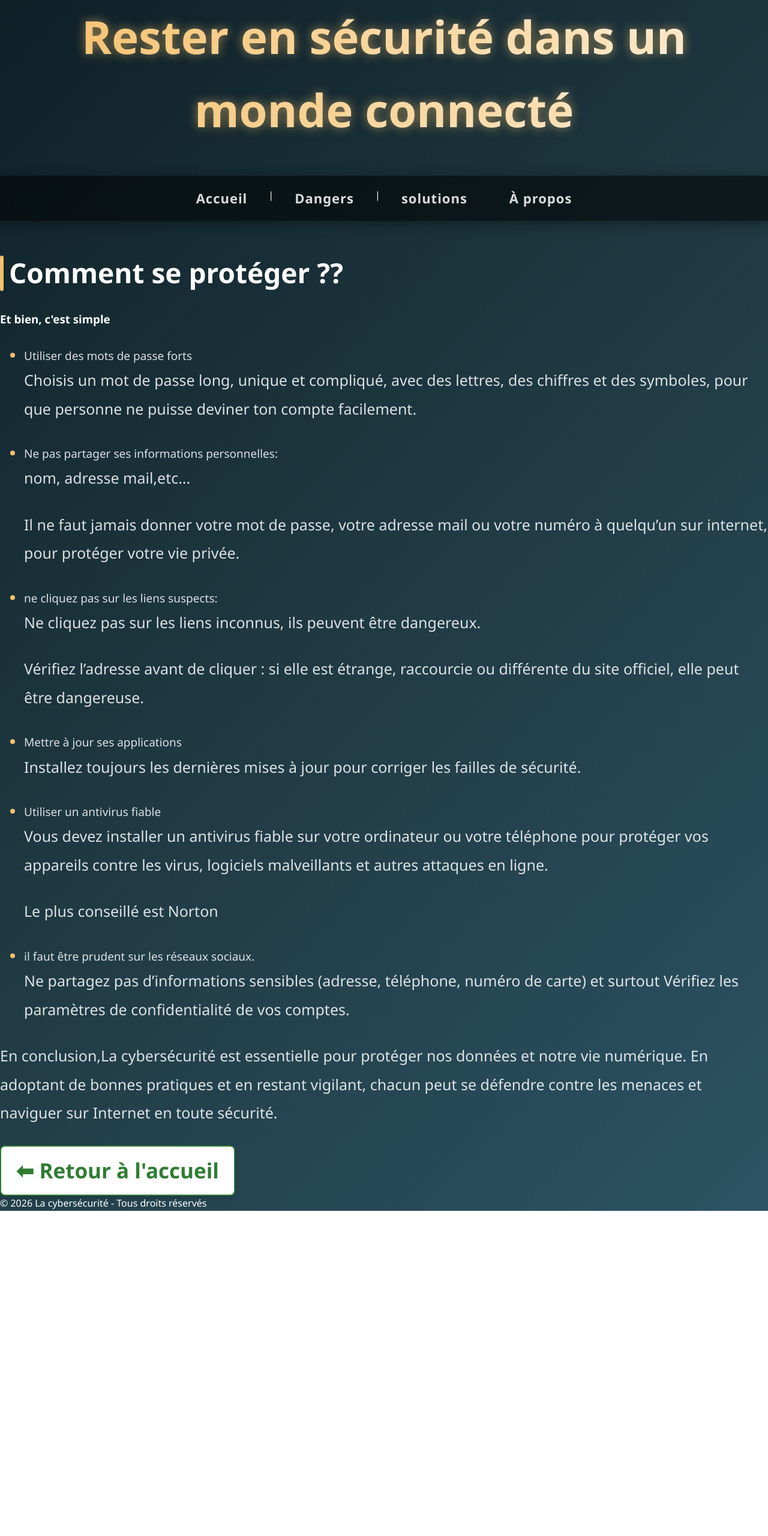
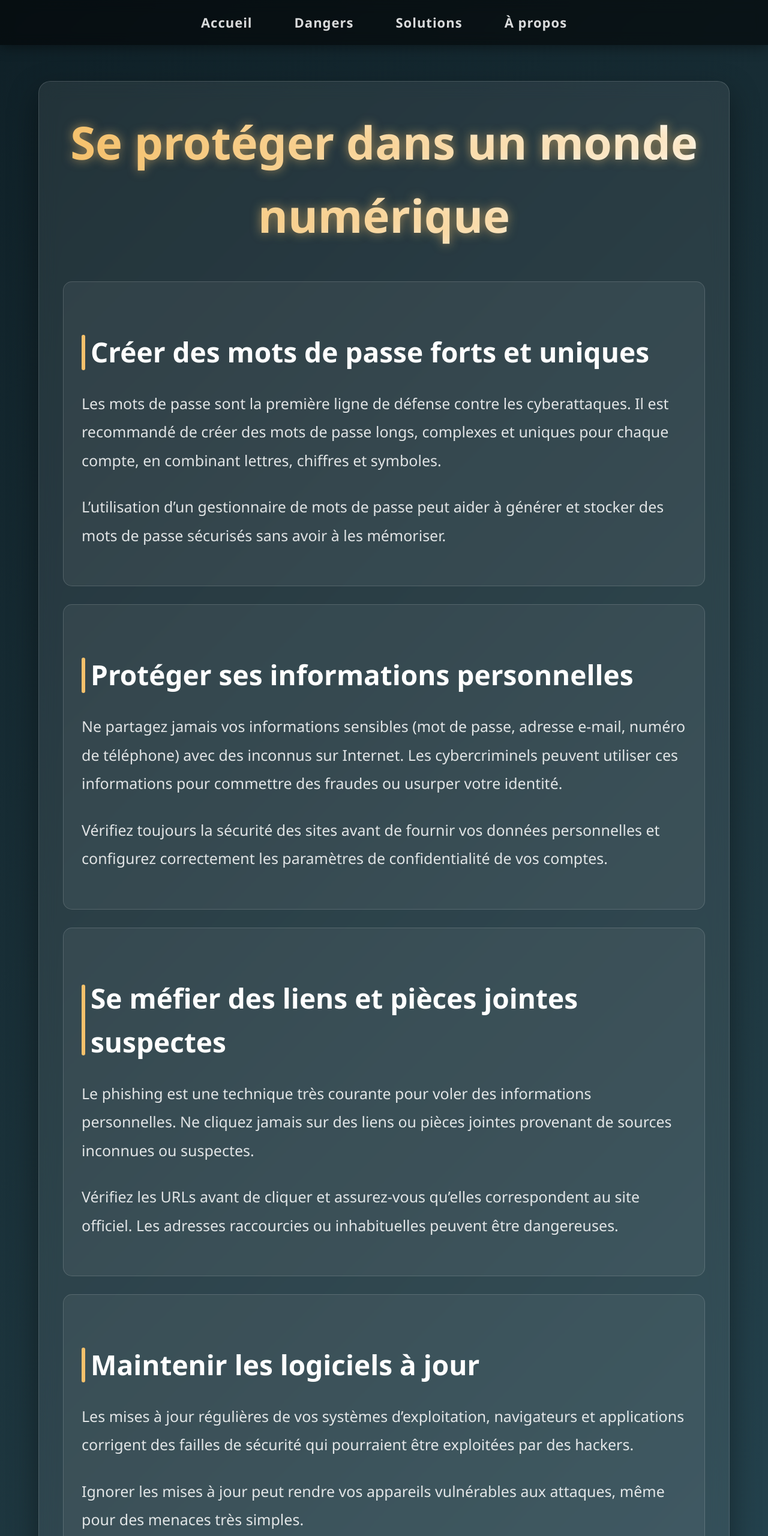
Before and after one commit to princidu601/securite-internet, a plain HTML site: page solutions.html in a window 1280 px wide. Shown: the top 2560 px of the page at 60% size. Before the commit the page ends 2018 px from the top, so only its background shows below. Drawn offline with Linux system fonts and the light colour scheme.

Commit message:
Update solutions.html

```diff
--- a/solutions.html
+++ b/solutions.html
@@ -2,52 +2,115 @@
 <html lang="fr">
 <head>
     <meta charset="UTF-8">
-    <title>solutions</title>
+    <meta name="viewport" content="width=device-width, initial-scale=1.0">
+    <title>Solutions cybersécurité</title>
     <link rel="stylesheet" href="style.css">
 </head>
 <body>
 
-<h1>Rester en sécurité dans un monde connecté</h1>
-
+    <!-- NAVIGATION -->
     <nav>
-    <a href="index.html">Accueil</a> |
-    <a href="dangers.html">Dangers</a> |
-    <a href="solutions.html">solutions</a>
+        <a href="index.html">Accueil</a>
+        <a href="dangers.html">Dangers</a>
+        <a href="solutions.html">Solutions</a>
         <a href="apropos.html">À propos</a>
     </nav>
-  <h2>Comment se protéger ??</h2>
-    <h3>Et bien, c'est simple</h3>
 
-<ul>
-    <li>Utiliser des mots de passe forts
-    <p class="explication">Choisis un mot de passe long, unique et compliqué, avec des lettres, des chiffres et des symboles, pour que personne ne puisse deviner ton compte facilement.</p>
-    </li>
-    <li>Ne pas partager ses informations personnelles:
-    <p class="explication">nom, adresse mail,etc...</p>
-        <p class="explication">Il ne faut jamais donner votre mot de passe, votre adresse mail ou votre numéro à quelqu’un sur internet, pour protéger votre vie privée.</p>
-    </li>
-    <li>ne cliquez pas sur les liens suspects:
-    <p class="explication">Ne cliquez pas sur les liens inconnus, ils peuvent être dangereux.</p>
-        <p class="explication">Vérifiez l’adresse avant de cliquer : si elle est étrange, raccourcie ou différente du site officiel, elle peut être dangereuse.</p>
-    </li>
-    <li>Mettre à jour ses applications
-    <p class="explication">Installez toujours les dernières mises à jour pour corriger les failles de sécurité.</p>
-    </li>
-    <li>Utiliser un antivirus fiable
-        <p class="explication">Vous devez installer un antivirus fiable sur votre ordinateur ou votre téléphone pour protéger vos appareils contre les virus, logiciels malveillants et autres attaques en ligne.</p>
-    <p class="explication">Le plus conseillé est Norton</p>
-    </li>
-    <li>il faut être prudent sur les réseaux sociaux.
-    <p class="explication">Ne partagez pas d’informations sensibles (adresse, téléphone, numéro de carte) et surtout Vérifiez les paramètres de confidentialité de vos comptes.
-</li>
-</ul>
-    <p>En conclusion,La cybersécurité est essentielle pour protéger nos données et notre vie numérique. En adoptant de bonnes pratiques et en restant vigilant, chacun peut se défendre contre les menaces et naviguer sur Internet en toute sécurité.</p>
-</body>
+    <!-- CONTENU PRINCIPAL -->
+    <div class="main-content">
 
+        <h1>Se protéger dans un monde numérique</h1>
+
+        <section class="card">
+            <h2>Créer des mots de passe forts et uniques</h2>
+            <p>
+                Les mots de passe sont la première ligne de défense contre les cyberattaques.
+                Il est recommandé de créer des mots de passe longs, complexes et uniques pour chaque compte, en combinant lettres, chiffres et symboles.
+            </p>
+            <p>
+                L’utilisation d’un gestionnaire de mots de passe peut aider à générer et stocker des mots de passe sécurisés sans avoir à les mémoriser.
+            </p>
+        </section>
+
+        <section class="card">
+            <h2>Protéger ses informations personnelles</h2>
+            <p>
+                Ne partagez jamais vos informations sensibles (mot de passe, adresse e-mail, numéro de téléphone) avec des inconnus sur Internet.
+                Les cybercriminels peuvent utiliser ces informations pour commettre des fraudes ou usurper votre identité.
+            </p>
+            <p>
+                Vérifiez toujours la sécurité des sites avant de fournir vos données personnelles et configurez correctement les paramètres de confidentialité de vos comptes.
+            </p>
+        </section>
+
+        <section class="card">
+            <h2>Se méfier des liens et pièces jointes suspectes</h2>
+            <p>
+                Le phishing est une technique très courante pour voler des informations personnelles.
+                Ne cliquez jamais sur des liens ou pièces jointes provenant de sources inconnues ou suspectes.
+            </p>
+            <p>
+                Vérifiez les URLs avant de cliquer et assurez-vous qu’elles correspondent au site officiel. Les adresses raccourcies ou inhabituelles peuvent être dangereuses.
+            </p>
+        </section>
+
+        <section class="card">
+            <h2>Maintenir les logiciels à jour</h2>
+            <p>
+                Les mises à jour régulières de vos systèmes d’exploitation, navigateurs et applications corrigent des failles de sécurité qui pourraient être exploitées par des hackers.
+            </p>
+            <p>
+                Ignorer les mises à jour peut rendre vos appareils vulnérables aux attaques, même pour des menaces très simples.
+            </p>
+        </section>
+
+        <section class="card">
+            <h2>Installer un antivirus fiable</h2>
+            <p>
+                Un bon antivirus protège vos appareils contre les virus, malwares, ransomwares et autres attaques en ligne.
+                Il permet de détecter et bloquer automatiquement les menaces avant qu’elles ne causent des dommages.
+            </p>
+            <p>
+                Il est important de choisir un antivirus reconnu et régulièrement mis à jour pour bénéficier d’une protection optimale.
+            </p>
+        </section>
+
+        <section class="card">
+            <h2>Être prudent sur les réseaux sociaux</h2>
+            <p>
+                Les réseaux sociaux sont des cibles privilégiées pour le vol de données et le cyberharcèlement.
+                Évitez de partager des informations sensibles et configurez correctement vos paramètres de confidentialité.
+            </p>
+            <p>
+                N’acceptez pas d’amis ou de contacts inconnus et méfiez-vous des messages et liens suspects.
+            </p>
+        </section>
+
+        <section class="card">
+            <h2>Adopter une vigilance quotidienne</h2>
+            <p>
+                La cybersécurité n’est pas seulement une question d’outils, mais aussi d’habitudes.
+                Vérifiez vos comptes régulièrement, changez vos mots de passe périodiquement et soyez attentif aux comportements inhabituels sur vos appareils.
+            </p>
+            <p>
+                En combinant ces bonnes pratiques, vous réduisez fortement les risques et naviguez sur Internet en toute sécurité.
+            </p>
+        </section>
+
+        <p>
+            <strong>Conclusion :</strong> La cybersécurité est essentielle pour protéger nos données et notre vie numérique.
+            En adoptant des comportements responsables, en utilisant des outils fiables et en restant vigilant, chacun peut se défendre efficacement contre les menaces en ligne.
+        </p>
+
+        <!-- Bouton retour -->
         <a href="index.html" class="btn">⬅ Retour à l'accueil</a>
+
+    </div>
+
     <!-- FOOTER -->
-  <footer>
+    <footer style="text-align:center; padding:20px; margin-top:40px;">
         © 2026 La cybersécurité - Tous droits réservés
     </footer>
 
+</body>
 </html>
```
Lines whose indentation alone changed are shown as unchanged.
